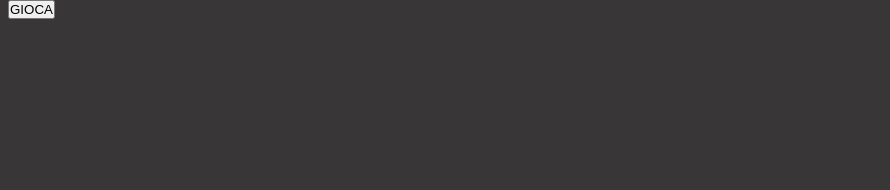
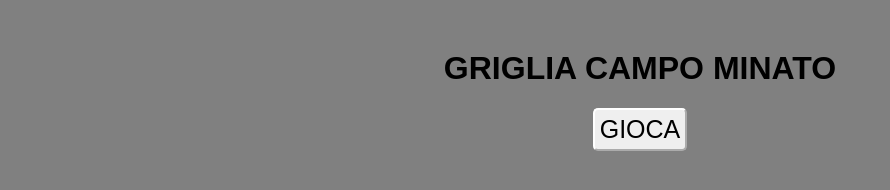
Before and after one commit to ALANOMAM/js-campominato-grid, a plain HTML site: page index.html in a window 1280 px wide. Shown: the whole page, without its empty margins (0-890 px from the left). Drawn offline with Linux system fonts and the light colour scheme.

Commit message:
FINE PROGRAMMA (senza bonus por adesso)

```diff
--- a/index.html
+++ b/index.html
@@ -8,7 +8,10 @@
 </head>
 <body>
 
+    <div class="intro">
+   <h1>GRIGLIA CAMPO MINATO</h1>
 <button type="button" id="btn">GIOCA</button>
+   </div>
 
   <div id="grid">
 
--- a/style.css
+++ b/style.css
@@ -6,7 +6,30 @@ box-sizing: border-box;
 }
 
 body{
-    background-color:rgb(56, 54, 54);
+    background-color:gray;
+    font-family: sans-serif;
+}
+
+.intro{
+    margin-top: 50px;
+    max-width: 1000px;
+    margin-left: auto;
+    margin-right: auto;
+    display: flex;
+    flex-direction: column;
+    align-items: center;
+}
+
+#btn{
+    padding: 5px;
+    font-size: 25px;
+    border-radius: 5px;
+    border-color: white;
+}
+
+#btn:active{
+    background-color: lightpink;
+    color: white;
 }
 
 #grid{
```
